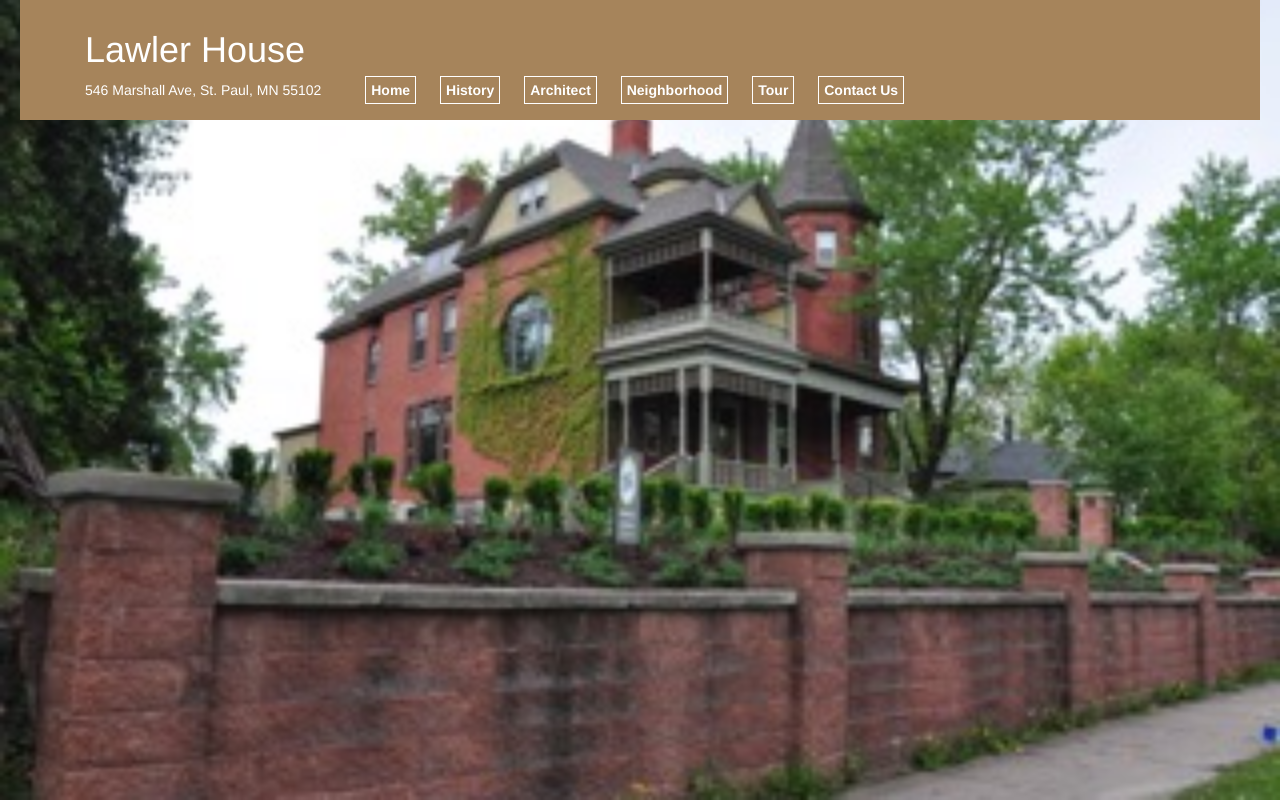
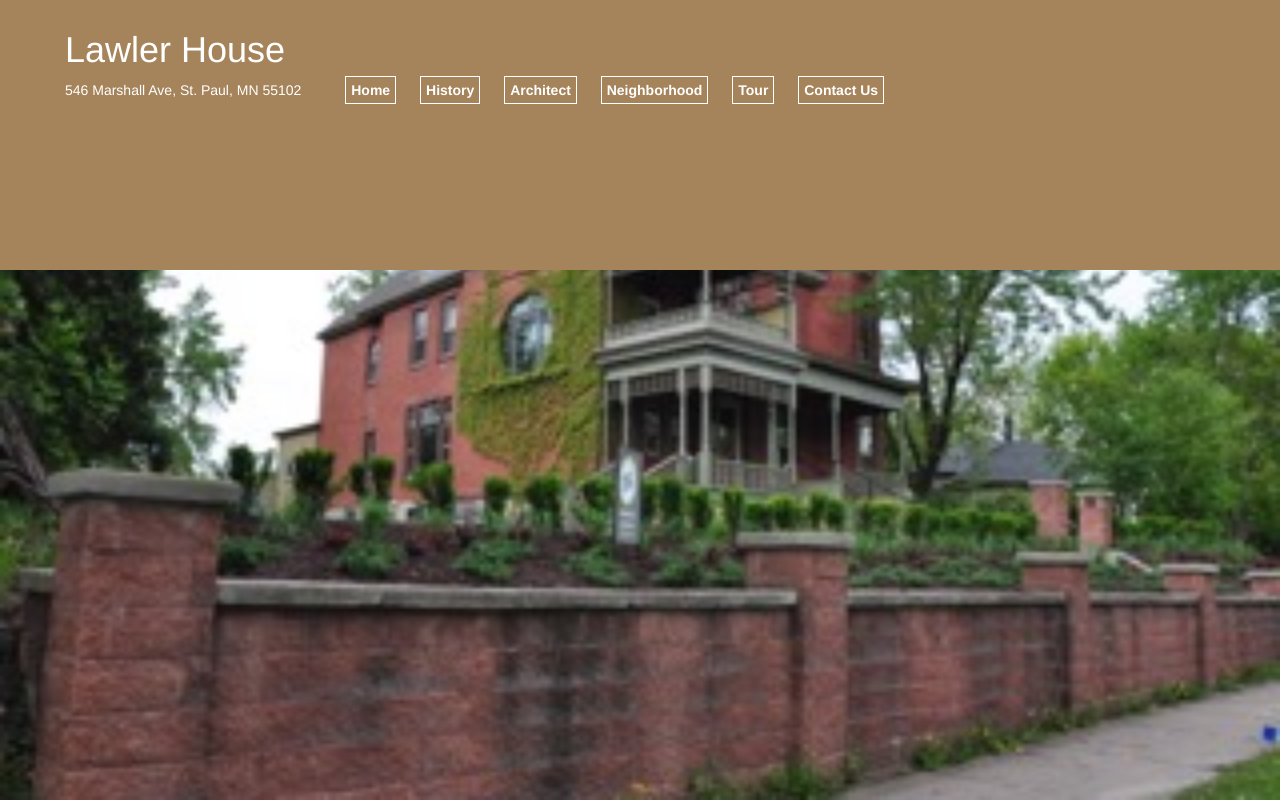
Before and after one commit to colinchmiller/546_Marshall, a website: page client/views/index.html in a window 1280 px wide. Drawn offline with Linux system fonts and the light colour scheme; files that its build step writes are made by us from their sources; files whose address does not match are found by name.

Commit message:
sticky footer added

```diff
--- a/client/styles/stylesheet.css
+++ b/client/styles/stylesheet.css
@@ -1,5 +1,4 @@
 header{
-  margin: 0 20px 0 20px;
   background-color: #A6845B;
   padding: 10px;
 }
@@ -50,3 +49,9 @@ body{
   background-size: cover;
   background-repeat: no-repeat;
 }
+footer, .content:after {
+  height: 150px;
+}
+footer{
+  background-color: #A6845B;
+}
--- a/client/views/index.html
+++ b/client/views/index.html
@@ -13,7 +13,7 @@
     <script type="text/javascript" src="./assets/scripts/app.min.js"></script>
   </head>
 
-  <body>
+  <body class="content">
     <header>
       <div class="house">
         <h1>Lawler House</h1>
@@ -32,4 +32,7 @@
     <div ng-view></div>
   </body>
 
+  <footer>
+  </footer>
+
 </html>
--- a/server/public/assets/styles/stylesheet.css
+++ b/server/public/assets/styles/stylesheet.css
@@ -1,5 +1,4 @@
 header{
-  margin: 0 20px 0 20px;
   background-color: #A6845B;
   padding: 10px;
 }
@@ -50,3 +49,9 @@ body{
   background-size: cover;
   background-repeat: no-repeat;
 }
+footer, .content:after {
+  height: 150px;
+}
+footer{
+  background-color: #A6845B;
+}
```
Also changed, not shown: server/public/assets/views/index.html (+4 -1 lines).
